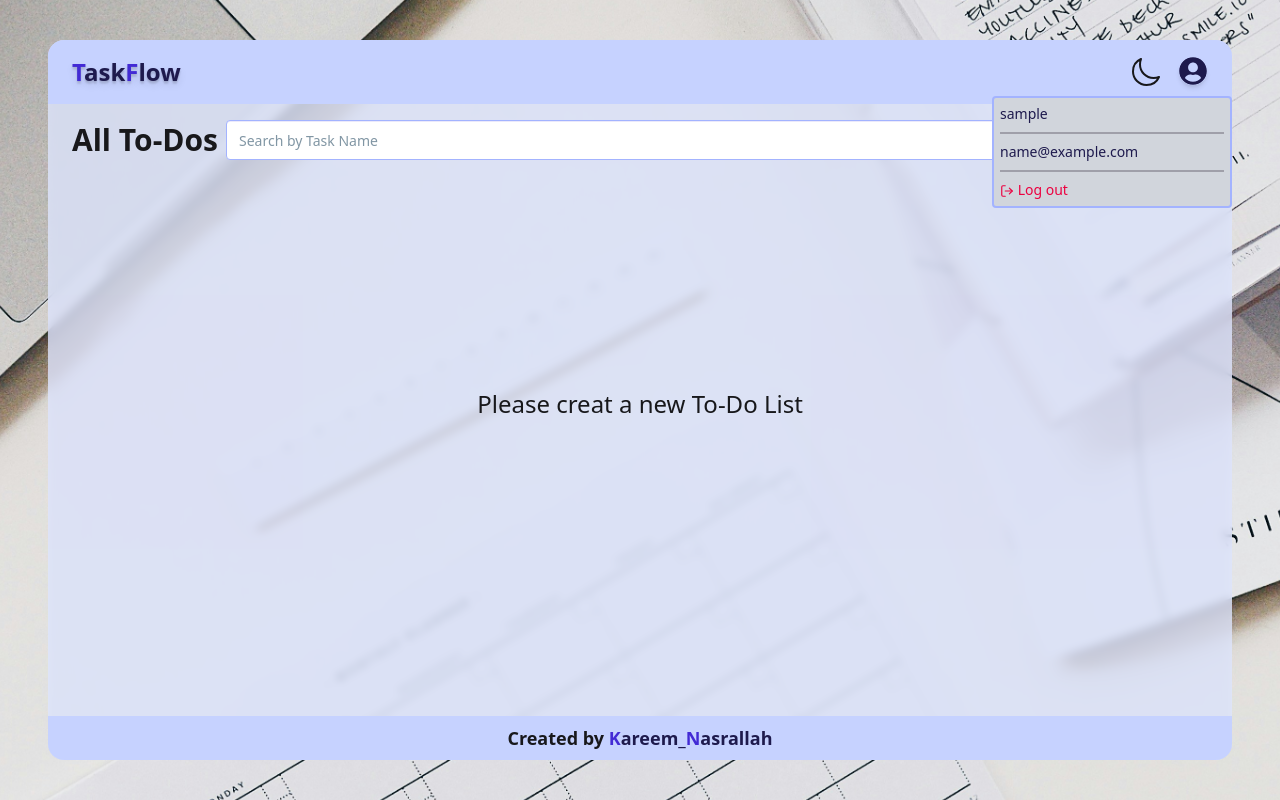
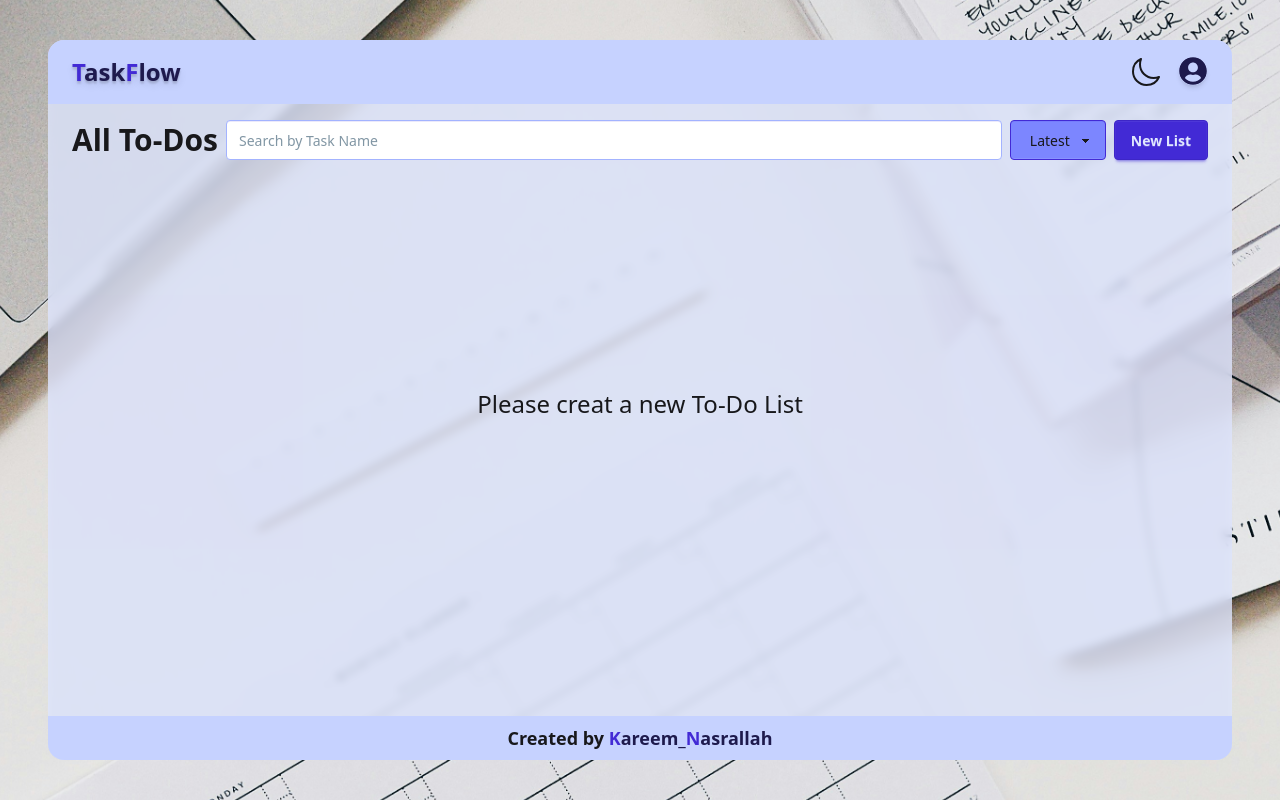
Before and after one commit to Kareem-Nasrallah/to-do_list, a React (Vite) app: page / in a window 1280 px wide. Built offline with nearby package versions, Linux system fonts and the light colour scheme; sample sign-in values are in the browser's storage.

Commit message:
fix some bugs

```diff
--- a/src/Schemas/createListSchema.ts
+++ b/src/Schemas/createListSchema.ts
@@ -21,8 +21,6 @@ const createListSchema = Yup.object({
         taskId: Yup.string(),
         taskName: Yup.string()
           .required("Task name is required")
-          .trim()
-          .min(1, "Task name is required")
           .max(30, validationMessages.maxLength(30)),
         completed: Yup.boolean(),
       })
--- a/src/componentes/Header.tsx
+++ b/src/componentes/Header.tsx
@@ -60,7 +60,7 @@ const Header = () => {
             />
             <div
               className={`w-60 text-indigo-950 bg-gray-300 rounded border-2 border-indigo-300 p-1.5 transition-all z-20 -right-6 top-10 ${
-                apeareSignout ? "hidden" : "absolute"
+                apeareSignout ? "absolute" : "hidden"
               }`}
             >
               <h3 className="text-sm whitespace-nowrap mb-2">{userName}</h3>
--- a/src/pages/Home/index.tsx
+++ b/src/pages/Home/index.tsx
@@ -1,4 +1,4 @@
-import { useState } from "react";
+import { useEffect, useState } from "react";
 import { useSelector } from "react-redux";
 import { RootState } from "../../redux/store";
 import ListWindow from "../../componentes/ListWindow";
@@ -35,11 +35,10 @@ const Home = () => {
   const [sortOrder, setSortOrder] = useState("Sort by");
 
   const addTask = (e: React.MouseEvent<HTMLButtonElement>) => {
-    if (newTask.trim() === "") {
-      e.preventDefault();
+    e.preventDefault();
+    if (newTask.length > 30) {
       return;
     }
-    e.preventDefault();
 
     const newTaskItem = {
       taskId: (formik.values.tasks.length + 1).toString(),
@@ -111,6 +110,10 @@ const Home = () => {
     onSubmit: createList,
   });
 
+  useEffect(() => {
+    console.log(formik.errors);
+  }, [formik.errors]);
+
   return (
     <div
       className="px-6 py-2 overflow-auto"
@@ -131,8 +134,8 @@ const Home = () => {
         onSubmit={formik.handleSubmit}
         className={`lg:w-2/3 w-4/5 p-2 mx-auto mb-5 transition-all ${
           createToDoList
-            ? "scale-100 max-h-[230px] overflow-y-auto"
-            : "scale-95 max-h-0 overflow-hidden"
+            ? "scale-100 max-h-[230px] overflow-y-auto opacity-100"
+            : "scale-95 max-h-0 overflow-hidden opacity-0"
         }`}
       >
         <div className="w-full flex sm:flex-row flex-col items-center gap-2 my-2">
@@ -220,9 +223,7 @@ const Home = () => {
             type="text"
             placeholder="Add Task"
             className={`text-info-content w-full input input-primary input-md focus:border-primary ${
-              formik.touched.tasks &&
-              formik.errors.tasks &&
-              newTask.trim() === ""
+              formik.touched.tasks || formik.errors.tasks || newTask.length > 30
                 ? "border-red-500"
                 : "border-indigo-300"
             }`}
@@ -234,6 +235,7 @@ const Home = () => {
           <button
             className="btn btn-primary absolute top-0 right-0 rounded-s-none text-2xl p-2"
             type="submit"
+            disabled={newTask.trim() === ""}
             onClick={addTask}
           >
             <FaArrowRightLong />
@@ -244,6 +246,9 @@ const Home = () => {
           formik.errors.tasks &&
           typeof formik.errors.tasks === "string" && (
             <p className="text-error -mt-1 text-sm">{formik.errors.tasks}</p>
+          )}
+        {newTask.length > 30 && (
+            <p className="text-error -mt-1 text-sm">Must be at most 30 characters</p>
           )}
 
         <button
```
